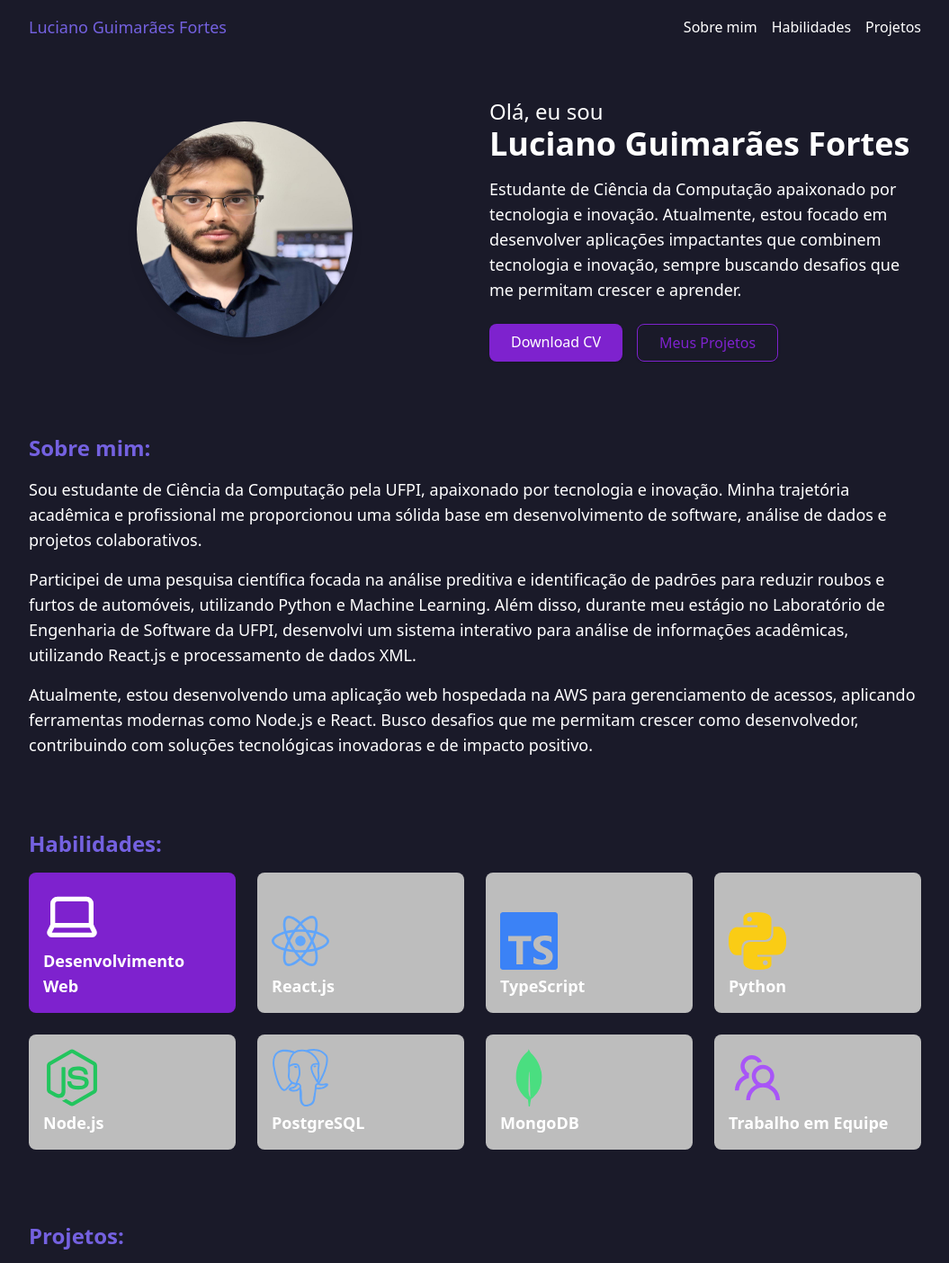
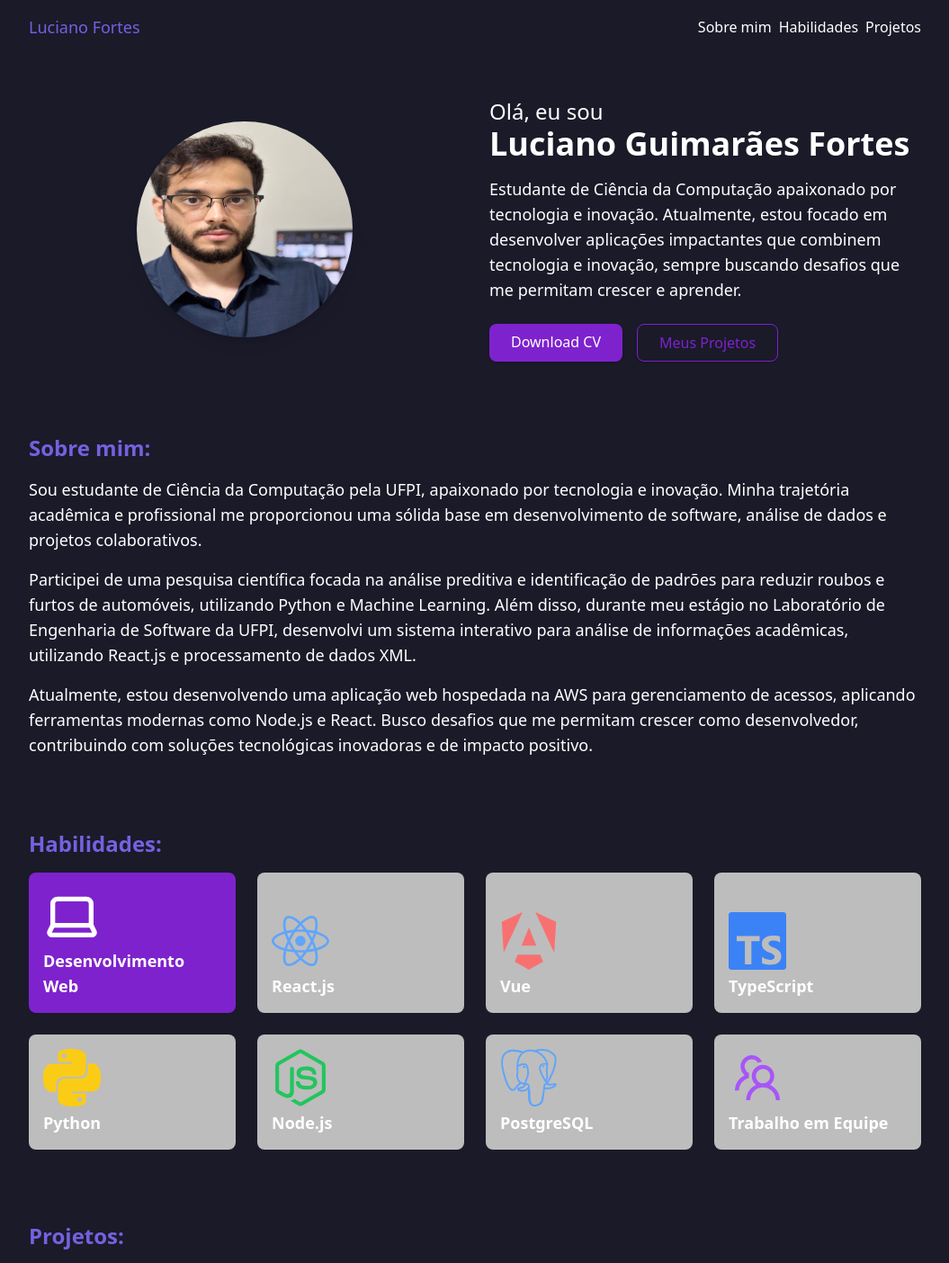
Before and after one commit to LUCIANOGFORTES02/Portfolio, a React app: page / in a window 1280 px wide. Shown: the top 1404 px of the page at 90% size, without its empty margins (112-1167 px from the left). Built offline with nearby package versions, Linux system fonts and the light colour scheme; the HTML template or start-up script is replaced by a standard one.

Commit message:
fix: style components

```diff
--- a/src/components/Header.tsx
+++ b/src/components/Header.tsx
@@ -1,9 +1,9 @@
 
 export default function Header() {
   return (
-    <header className="flex justify-between items-center py-4">
-      <div className='text-lg text-secondary'>Luciano Guimarães Fortes</div>
-      <div className="flex gap-4">
+    <header className="flex justify-between items-center py-4 ">
+      <div className='text-lg text-secondary'>Luciano Fortes</div>
+      <div className="flex gap-2">
         <a href="#about" className="hover:text-purple-600">
           <span>Sobre mim</span>
         </a>
--- a/src/sections/Skills.tsx
+++ b/src/sections/Skills.tsx
@@ -1,7 +1,8 @@
 import { Laptop } from 'lucide-react';
 import { FaReact, FaNodeJs } from "react-icons/fa";
-import { SiTypescript, SiPostgresql, SiPython, SiMongodb } from "react-icons/si";
+import { SiTypescript, SiPostgresql, SiPython, SiAngular } from "react-icons/si";
 import { AiOutlineTeam, } from "react-icons/ai";
+
 
 export default function Skills() {
   return (
@@ -9,46 +10,48 @@ export default function Skills() {
       <h1 className='text-2xl text-secondary font-bold'>Habilidades:</h1>
 
       {/* Habilidades */}
-      <div className='grid grid-cols-1 sm:grid-cols-2 md:grid-cols-4 gap-6 h-auto mt-4'>
+      <div className='grid grid-cols-2 sm:grid-cols-2 md:grid-cols-4 gap-6 h-auto mt-4'>
 
         <div className='flex flex-col justify-end items-start bg-purple-700 rounded-lg px-4 py-4 hover:scale-105 transition-transform'>
           <Laptop className="w-16 h-16 mb-1" />
-          <p className="text-lg font-bold">Desenvolvimento Web</p>
+          <p className="text-base md:text-lg  font-bold">Desenvolvimento Web</p>
         </div>
 
         <div className='flex flex-col justify-end items-start bg-blueDark rounded-lg px-4 py-4 hover:scale-105 transition-transform'>
           <FaReact className="w-16 h-16 mb-1 text-blue-400" />
-          <p className="text-lg font-bold">React.js</p>
+          <p className="text-base md:text-lg font-bold">React.js</p>
+        </div>
+
+        <div className='flex flex-col justify-end items-start bg-blueDark rounded-lg px-4 py-4 hover:scale-105 transition-transform'>
+          <SiAngular className="w-16 h-16 mb-1 text-red-400" />
+          <p className="text-base md:text-lg font-bold">Vue</p>
         </div>
 
         <div className='flex flex-col justify-end items-start bg-blueDark rounded-lg px-4 py-4 hover:scale-105 transition-transform'>
           <SiTypescript className="w-16 h-16 mb-1 text-blue-500" />
-          <p className="text-lg font-bold">TypeScript</p>
+          <p className="text-base md:text-lg  font-bold">TypeScript</p>
         </div>
 
         <div className='flex flex-col justify-end items-start bg-blueDark rounded-lg px-4 py-4 hover:scale-105 transition-transform'>
           <SiPython className="w-16 h-16 mb-1 text-yellow-400" />
-          <p className="text-lg font-bold">Python</p>
+          <p className="text-base md:text-lg font-bold">Python</p>
         </div>
 
         <div className='flex flex-col justify-end items-start bg-blueDark rounded-lg px-4 py-4 hover:scale-105 transition-transform'>
           <FaNodeJs className="w-16 h-16 mb-1 text-green-500" />
-          <p className="text-lg font-bold">Node.js</p>
+          <p className="text-base md:text-lg  font-bold">Node.js</p>
         </div>
 
         <div className='flex flex-col justify-end items-start bg-blueDark rounded-lg px-4 py-4 hover:scale-105 transition-transform'>
           <SiPostgresql className="w-16 h-16 mb-1 text-blue-400" />
-          <p className="text-lg font-bold">PostgreSQL</p>
+          <p className="text-base md:text-lg font-bold">PostgreSQL</p>
         </div>
 
-        <div className='flex flex-col justify-end items-start bg-blueDark rounded-lg px-4 py-4 hover:scale-105 transition-transform'>
-          <SiMongodb className="w-16 h-16 mb-1 text-green-400" />
-          <p className="text-lg font-bold">MongoDB</p>
-        </div>
+
 
         <div className='flex flex-col justify-end items-start bg-blueDark rounded-lg px-4 py-4 hover:scale-105 transition-transform'>
           <AiOutlineTeam className="w-16 h-16 mb-1 text-purple-500" />
-          <p className="text-lg font-bold">Trabalho em Equipe</p>
+          <p className="text-base md:text-lg  font-bold">Trabalho em Equipe</p>
         </div>
 
       </div>
```
